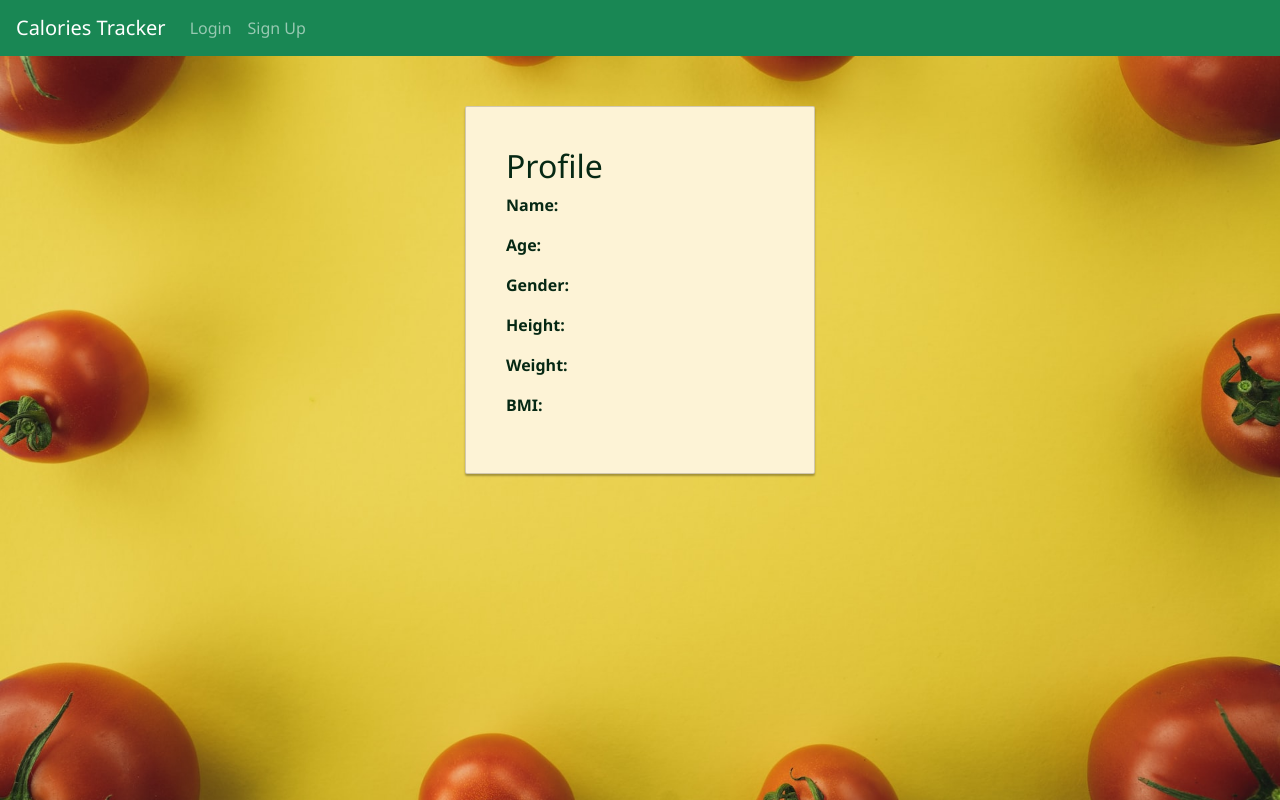
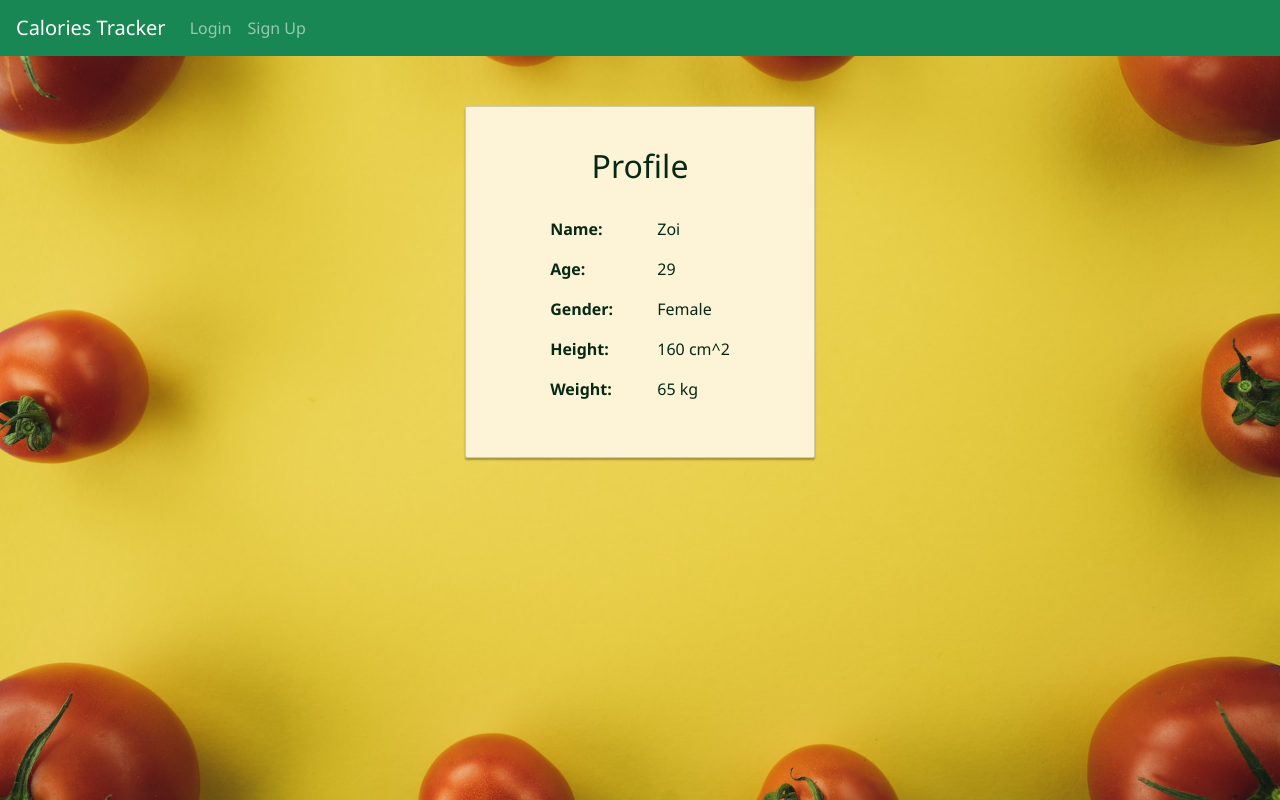
Before and after one commit to Abbes-Zoi-Org/Green-Field-Project, a React (Create React App) app in the folder front-end/: page /profile in a window 1280 px wide. Built offline with nearby package versions, Linux system fonts and the light colour scheme.

Commit message:
Add files via upload

```diff
--- a/front-end/src/components/Profile.js
+++ b/front-end/src/components/Profile.js
@@ -1,15 +1,25 @@
 import React from "react";
 // Services
-import AuthService from "../services/AuthService.js";
+// import AuthService from "../services/AuthService.js";
 
 const Profile = () => {
-  const currentUser = AuthService.getCurrentUser();
+  // const currentUser = AuthService.getCurrentUser();
+  const currentUser = {
+    username: "Zoi",
+    age: "29",
+    gender: "Female",
+    height: 160,
+    weight: 65
+  }
 
   return (
     <div className="card-container card">
       <header className="jumbotron">
-        <h2>Profile</h2>
+        <h2 className="text-center">Profile</h2>
       </header>
+      <br></br>
+        <div className="d-flex justify-content-evenly">
+        <div>
         <p>
           <strong>Name:</strong>
         </p>
@@ -25,9 +35,25 @@ const Profile = () => {
         <p>
           <strong>Weight:</strong>
         </p>
+        </div>
+        <div>
         <p>
-          <strong>BMI:</strong>
+          {currentUser.username}
         </p>
+        <p>
+          {currentUser.age}
+        </p>
+        <p>
+          {currentUser.gender}
+        </p>
+        <p>
+          {currentUser.height} cm^2
+        </p>
+        <p>
+          {currentUser.weight} kg
+        </p>
+        </div>
+        </div>
 
     </div>
   );
--- a/front-end/src/http-common.js
+++ b/front-end/src/http-common.js
@@ -1,7 +1,7 @@
 import axios from "axios";
 
 const http = axios.create({
-  baseURL: "http://localhost:5000/api",
+  baseURL: "http://localhost:5000/api/",
   headers: { "Content-type": "application/json" }
 });
 
--- a/front-end/src/services/AuthService.js
+++ b/front-end/src/services/AuthService.js
@@ -26,19 +26,19 @@ const login = (email, password) => {
       }
     )
     .then((res) => {
-      if (res.data.accessToken) {
-        localStorage.setItem("user", JSON.stringify(res.data));
+      if (res.data.token) {
+        localStorage.setItem("users", JSON.stringify(res.data));
       }
       return res.data;
     });
 };
 
 const logout = () => {
-  localStorage.removeItem("user");
+  localStorage.removeItem("users");
 };
 
 const getCurrentUser = () => {
-  return JSON.parse(localStorage.getItem("user"));
+  return JSON.parse(localStorage.getItem("users"));
 };
 
 const AuthService = {
--- a/front-end/src/services/MealService.js
+++ b/front-end/src/services/MealService.js
@@ -20,7 +20,7 @@ const remove = (id) => {
   return http.delete(`/meals/${id}`);
 };
 const removeAll = () => {
-  return http.delete(`/meals`);
+  return http.delete("/meals");
 };
 
 const MealService = {
--- a/front-end/src/services/UserService.js
+++ b/front-end/src/services/UserService.js
@@ -5,13 +5,11 @@ import authHeader from "./auth-header.js";
 const API_URL = "http://localhost:5000/api/users/";
 const getUser = () => {
   return axios.get(
-    API_URL + "user",
+    API_URL + "users",
     { headers: authHeader() }
   );
 };
 
-const UserService = {
-  getUser
-};
+const UserService = { getUser };
 
 export default UserService;
```
Also changed, not shown: front-end/src/services/auth-header.js (+4 -4 lines).
